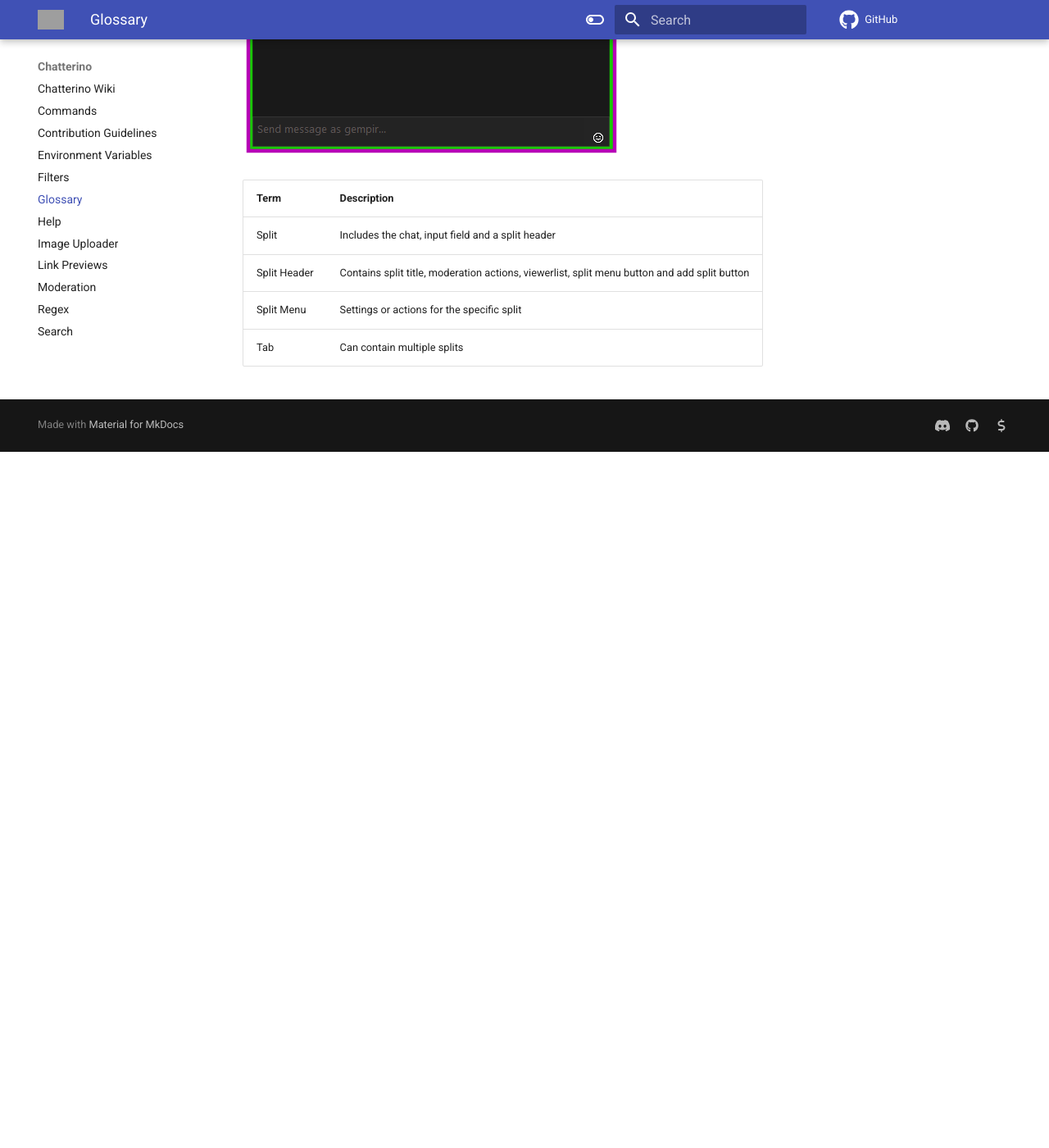
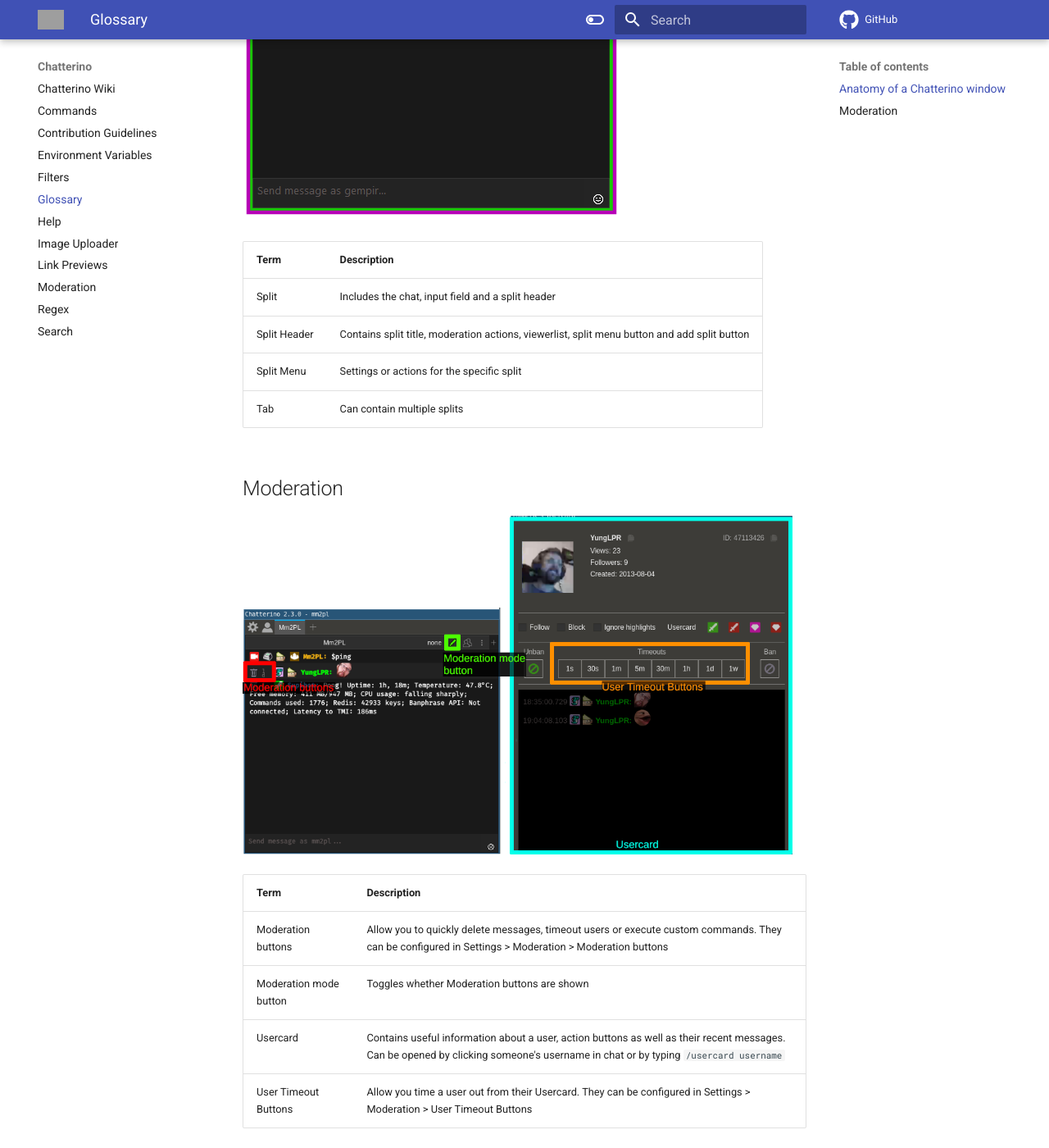
Before and after one commit to Chatterino/wiki, an MkDocs documentation site: the page built from docs/Glossary.md, in a window 1280 px wide and 1400 px high, scrolled down 946 px. Shown: the whole window at 82% size. Built offline with MkDocs 1.6.1 and Material for MkDocs 9.7.7, drawn with Linux system fonts in a browser that asks for light colours; comment, search, counter and statistics services are not loaded; before the commit the page ends 1497 px from its top, so only the background shows below that; some of the changed text lies outside the part shown; grey boxes are pictures that could not be loaded.

Commit message:
Add moderation section to the glossary (#71)
Co-authored-by: Paweł <zneix@zneix.eu>

```diff
--- a/docs/Glossary.md
+++ b/docs/Glossary.md
@@ -1,6 +1,8 @@
 # Glossary
 
 Explain common words used in Chatterino.
+
+## Anatomy of a Chatterino window
 
 ![overview](images/glossary/overview.png)
 
@@ -10,3 +12,14 @@
 |Split Header|Contains split title, moderation actions, viewerlist, split menu button and add split button|
 |Split Menu|Settings or actions for the specific split|
 |Tab|Can contain multiple splits|
+
+## Moderation
+
+![moderation](images/glossary/moderation.png)
+
+|Term|Description|
+|-|-|
+|Moderation buttons|Allow you to quickly delete messages, timeout users or execute custom commands. They can be configured in Settings > Moderation > Moderation buttons|
+|Moderation mode button|Toggles whether Moderation buttons are shown|
+|Usercard|Contains useful information about a user, action buttons as well as their recent messages. Can be opened by clicking someone's username in chat or by typing `/usercard username`|
+|User Timeout Buttons|Allow you time a user out from their Usercard. They can be configured in Settings > Moderation > User Timeout Buttons|
```
Also changed, not shown: docs/images/glossary/moderation.png (added).
